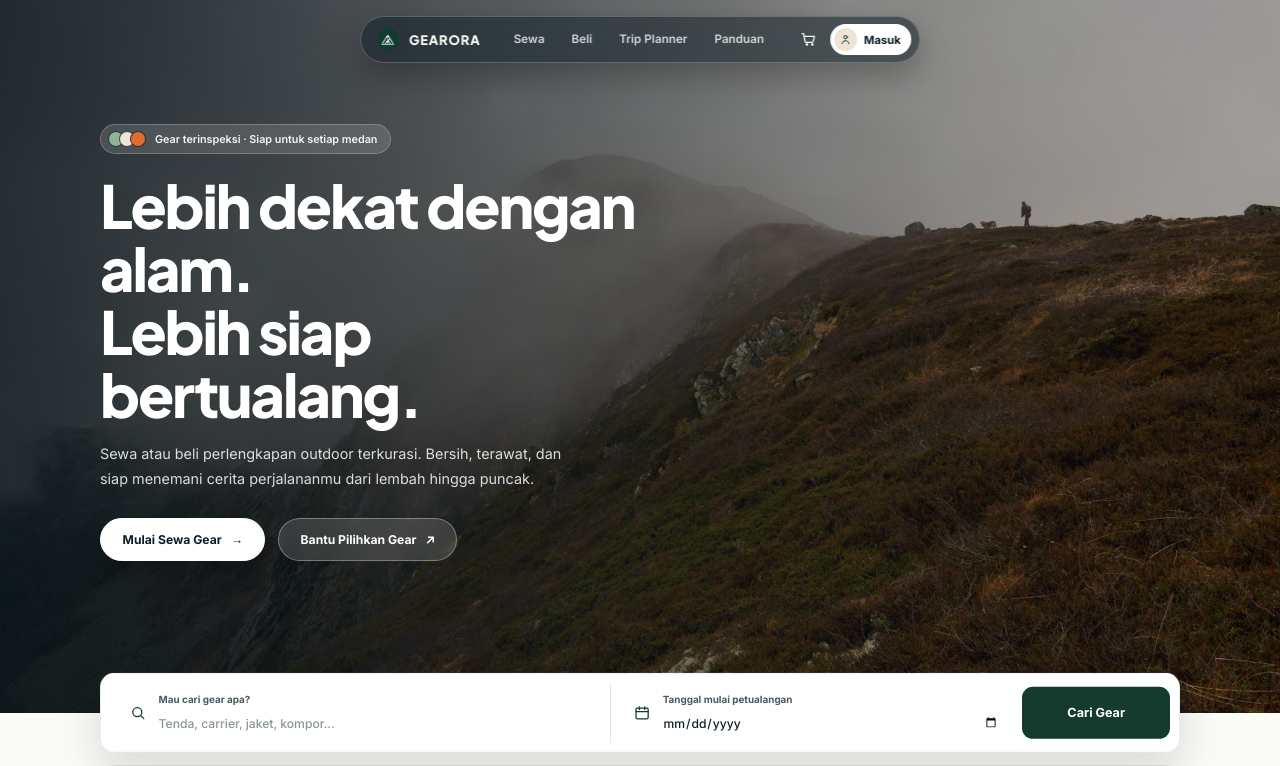
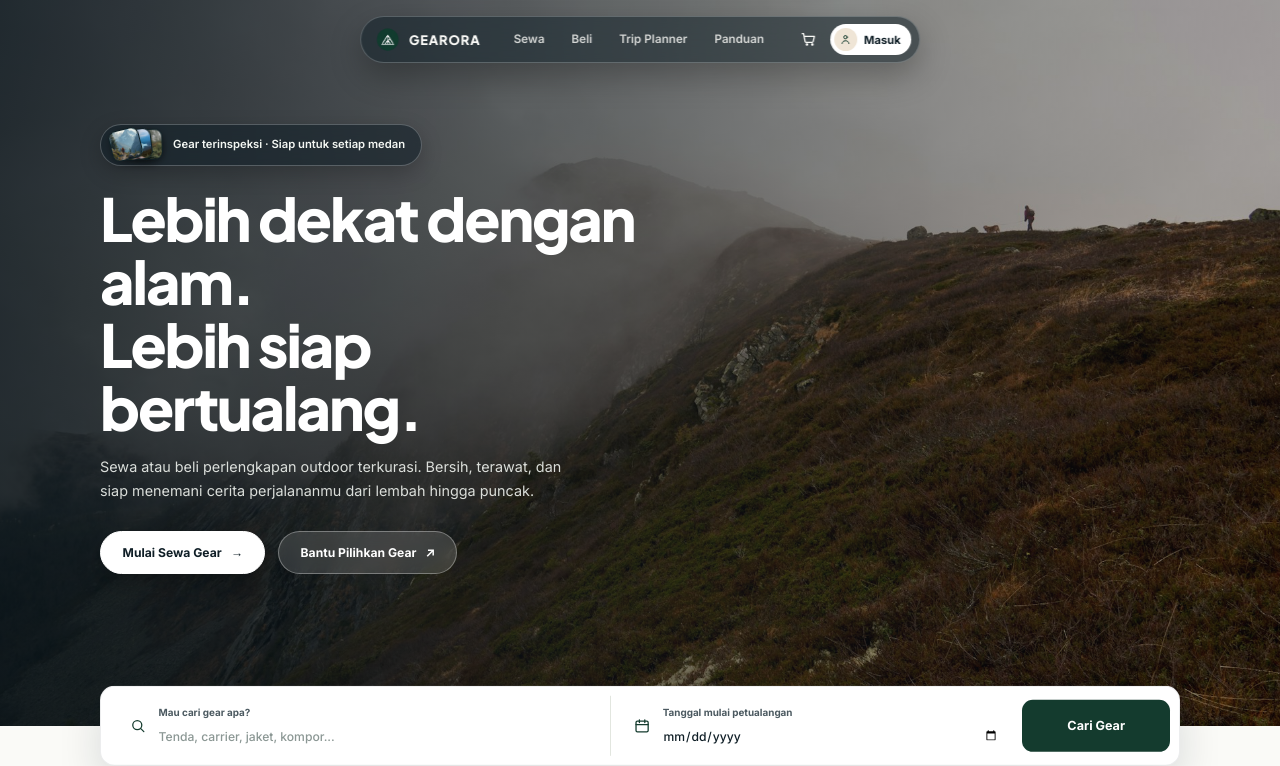
Before and after one commit to KiandrAHD/Gearora, a Laravel app: page / in a window 1280 px wide. Shown: the top 766 px of the page. Run offline with Laravel 12, Linux system fonts and the light colour scheme; data comes from the database, SQL or seed files in the repository; style sheets or scripts are compiled from the project's sources.

Commit message:
feat(ui): add animated ImagesBadge trust pill with outdoor photo stack

```diff
--- a/resources/css/app.css
+++ b/resources/css/app.css
@@ -535,3 +535,17 @@ body.has-floating-nav main{padding-top:86px}
 .gf-glyph--arrow{width:22px;height:22px;fill:none;stroke:currentColor;stroke-width:2;stroke-linecap:round;stroke-linejoin:round}
 @media(max-width:640px){.folder-grid{grid-template-columns:1fr}.gf-root{--gf-scale:.86}}
 .gf-sheet--paper{background:linear-gradient(180deg,#ffffff 0%,#f2f2f0 100%)}.gf-sheet--paper .gf-sheet-name{color:#18181b}.gf-sheet--paper .gf-sheet-meta{color:rgba(24,24,27,.55)}.gf-lines{position:absolute;left:14px;right:14px;top:40px;display:flex;flex-direction:column;gap:9px}.gf-lines i{display:block;height:5px;border-radius:3px;background:rgba(24,24,27,.08)}.gf-lines i:first-child{height:9px;margin-bottom:4px;background:rgba(24,24,27,.15)}
+
+/* Animated ImagesBadge (Hero Trust Pill) */
+.ib-pill{--ib-spring:cubic-bezier(.34,1.36,.5,1);display:inline-flex;align-items:center;gap:12px;height:46px;padding:0 18px 0 10px;border-radius:999px;border:1px solid rgba(255,255,255,.24);background:rgba(15,30,38,.56);backdrop-filter:blur(12px);-webkit-backdrop-filter:blur(12px);box-shadow:0 8px 24px rgba(0,0,0,.22);color:#F4F7F3;user-select:none;cursor:pointer;transition:transform .42s var(--ib-spring),box-shadow .35s ease,background .3s ease,border-color .3s ease}
+.ib-pill:hover,.ib-pill.is-hovered{transform:translateY(-2px) scale(1.015);background:rgba(15,30,38,.72);border-color:rgba(255,255,255,.36);box-shadow:0 14px 32px rgba(0,0,0,.32)}
+.ib-strip{position:relative;flex-shrink:0;display:inline-block;width:var(--ib-collapsed-w);transition:width .48s var(--ib-spring)}
+.ib-pill.is-hovered .ib-strip{width:var(--ib-spread-w)}
+.ib-card{position:absolute;top:2px;left:0;display:flex;align-items:center;justify-content:center;border-radius:9px;overflow:hidden;border:2px solid rgba(15,30,38,.85);background:#1E332B;box-shadow:0 3px 10px rgba(0,0,0,.35);z-index:var(--ib-zr);transform:translate3d(var(--ib-cx),0,0) rotate(var(--ib-cr)) scale(1);opacity:1;transition:transform .48s var(--ib-spring) var(--ib-delay),opacity .32s ease var(--ib-delay)}
+.ib-card--hidden{opacity:0;transform:translate3d(var(--ib-cx),0,0) rotate(var(--ib-cr)) scale(.6)}
+.ib-pill.is-hovered .ib-card{z-index:var(--ib-zh);opacity:1;transform:translate3d(var(--ib-sx),var(--ib-sy),0) rotate(var(--ib-hr)) scale(1)}
+.ib-card--overflow{border-radius:999px;background:var(--trail);color:#fff}
+.ib-overflow-count{font:700 10px/1 'Plus Jakarta Sans',sans-serif;letter-spacing:-.02em}
+.ib-card img{width:100%;height:100%;object-fit:cover;display:block}
+.ib-label{white-space:nowrap;font-size:12.5px;font-weight:600;color:#F4F7F3;line-height:1}
+@media(max-width:640px){.ib-pill{height:42px;padding:0 14px 0 8px;gap:10px}.ib-label{font-size:11.5px}}
--- /dev/null
+++ b/resources/views/components/partials/images-badge.blade.php
@@ -0,0 +1,84 @@
+@props([
+    'images' => [],
+    'label' => '',
+    'maxVisible' => 3,
+    'revealCount' => 2,
+    'href' => null,
+])
+@php
+    $allImages = array_values($images);
+    $rendered = array_slice($allImages, 0, $maxVisible + $revealCount);
+    $overflow = max(0, count($allImages) - $maxVisible - $revealCount);
+    $slots = $overflow > 0 ? [...$rendered, null] : $rendered;
+    $total = count($slots);
+
+    $px = 34;
+    $gap = 8;
+    $peekPx = (int) round($px * 0.34);
+    $collapsedW = $px + (max(0, min($maxVisible, $total) - 1) * $peekPx);
+    $spreadW = ($total * $px) + (max(0, $total - 1) * $gap);
+
+    $restRot = [-14, -7, -2, 5, 11, -9, 3, -5];
+    $hoverRot = [-8, -4, -1, 2, 6, -6, 2, -3];
+@endphp
+
+<{{ $href ? 'a' : 'div' }}
+    @if($href) href="{{ $href }}" @endif
+    class="ib-pill"
+    x-data="{ hovered: false }"
+    @mouseenter="hovered = true"
+    @mouseleave="hovered = false"
+    @focusin="hovered = true"
+    @focusout="hovered = false"
+    :class="{ 'is-hovered': hovered }"
+>
+    <span
+        class="ib-strip"
+        style="--ib-collapsed-w: {{ $collapsedW }}px; --ib-spread-w: {{ $spreadW }}px; height: {{ $px + 6 }}px;"
+    >
+        @foreach($slots as $i => $slot)
+            @php
+                $isHidden = $i >= $maxVisible && $slot !== null;
+                $isOverflow = $slot === null;
+
+                $collapsedX = $i >= $maxVisible ? (($maxVisible - 1) * $peekPx) : ($i * $peekPx);
+                $spreadX = $i * ($px + $gap);
+
+                $mid = ($total - 1) / 2;
+                $t = $total > 1 ? (($i - $mid) / $mid) : 0;
+                $arcY = round($t * $t * ($px * 0.2), 1);
+
+                $rRot = $restRot[$i] ?? 0;
+                $hRot = $hoverRot[$i] ?? 0;
+                $zRest = $total - $i;
+                $zHover = $i + 1;
+                $delay = $isHidden ? (($i - $maxVisible) * 60) : 0;
+            @endphp
+            <span
+                class="ib-card {{ $isOverflow ? 'ib-card--overflow' : '' }} {{ $isHidden ? 'ib-card--hidden' : '' }}"
+                style="
+                    width: {{ $px }}px;
+                    height: {{ $px }}px;
+                    --ib-cx: {{ $collapsedX }}px;
+                    --ib-sx: {{ $spreadX }}px;
+                    --ib-sy: {{ $arcY }}px;
+                    --ib-cr: {{ $rRot }}deg;
+                    --ib-hr: {{ $hRot }}deg;
+                    --ib-zr: {{ $zRest }};
+                    --ib-zh: {{ $zHover }};
+                    --ib-delay: {{ $delay }}ms;
+                "
+            >
+                @if($isOverflow)
+                    <span class="ib-overflow-count">+{{ $overflow }}</span>
+                @else
+                    <img src="{{ $slot['src'] }}" alt="{{ $slot['alt'] ?? '' }}" width="{{ $px }}" height="{{ $px }}" draggable="false">
+                @endif
+            </span>
+        @endforeach
+    </span>
+
+    @if($label)
+        <span class="ib-label">{{ $label }}</span>
+    @endif
+</{{ $href ? 'a' : 'div' }}>
--- a/resources/views/home.blade.php
+++ b/resources/views/home.blade.php
@@ -6,11 +6,19 @@
 
         <div class="page-container hero-cinema-inner">
             <div class="hero-cinema-copy">
-                <div class="hero-trust-pill">
-                    <span class="hero-trust-dots" aria-hidden="true">
-                        <span></span><span></span><span></span>
-                    </span>
-                    <span>Gear terinspeksi · Siap untuk setiap medan</span>
+                <div class="mb-5">
+                    <x-partials.images-badge
+                        label="Gear terinspeksi · Siap untuk setiap medan"
+                        :href="route('catalog.index', ['mode' => 'sewa'])"
+                        :images="[
+                            ['src' => asset('images/editorial/story-trail.jpg'), 'alt' => 'Jalur pendakian'],
+                            ['src' => asset('images/editorial/story-lake.jpg'), 'alt' => 'Danau pegunungan'],
+                            ['src' => asset('images/editorial/story-forest.jpg'), 'alt' => 'Hutan pinus'],
+                            ['src' => asset('images/editorial/story-group.jpg'), 'alt' => 'Petualangan tim'],
+                            ['src' => asset('images/editorial/story-chill.jpg'), 'alt' => 'Istirahat di puncak'],
+                            ['src' => asset('images/editorial/trip-banner.jpg'), 'alt' => 'Camping alpine'],
+                        ]"
+                    />
                 </div>
 
                 <h1>Lebih dekat dengan alam.<br>Lebih siap bertualang.</h1>
```
